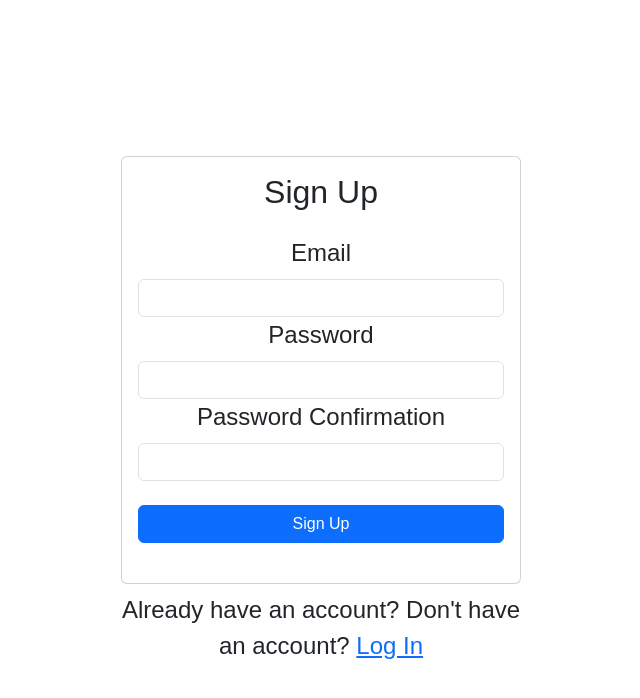
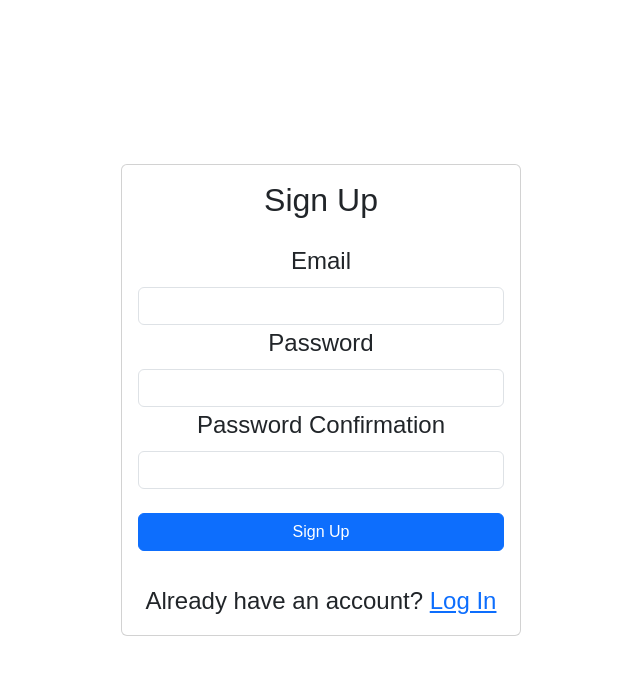
Before and after one commit to WVU-CS230-2024-01-Group13/ArcadeArchive, a React (Create React App) app: page /signup in a window 1280 px wide. Shown: the top 698 px of the page, without its empty margins (319-959 px from the left). Built offline with nearby package versions, Linux system fonts and the light colour scheme; no server answers.

Commit message:
Slight changes
Slight changes for looks

```diff
--- a/src/content/Login.js
+++ b/src/content/Login.js
@@ -2,6 +2,7 @@ import React,{ useRef, useState } from "react"
 import { Form, Button, Card, Alert } from "react-bootstrap"
 import { useAuth } from '../contexts/AuthContext'
 import { Link, useNavigate } from "react-router-dom"
+import './login.css';
 
 export default function Login() {
     const emailRef = useRef()
@@ -46,12 +47,13 @@ export default function Login() {
 
                     {error && <Alert variant='danger'>{error}</Alert>}
                 </Form>
+                <div className='w-100 text-center mt-2'>
+                    Don't have an account? <Link to="/signup">Sign Up</Link>
+                </div>
             </Card.Body>
         </Card>
 
-        <div className='w-100 text-center mt-2'>
-            Don't have an account? <Link to="/signup">Sign Up</Link>
-        </div>
+
     </>
   )
 }
--- a/src/content/Signup.js
+++ b/src/content/Signup.js
@@ -55,13 +55,13 @@ export default function Signup() {
 
                     {error && <Alert variant='danger'>{error}</Alert>}
                 </Form>
+                <div className='w-100 text-center mt-2'>
+                    Already have an account? <Link to="/login">Log In</Link>
+                </div>
             </Card.Body>
         </Card>
 
-        <div className='w-100 text-center mt-2'>
-            Already have an account?
-            Don't have an account? <Link to="/login">Log In</Link>
-        </div>
+
     </>
   )
 }
--- a/src/content/login.css
+++ b/src/content/login.css
@@ -3,7 +3,7 @@ body {
     margin: 0;
     padding: 0;
     background-color: rgba(255, 255, 255, 0.6);
-    background-image: url('./../video-game-collage-wallpaper-preview.jpg');
+    background-image: url('video-game-collage-wallpaper-preview.jpg');
     background-blend-mode: lighten;
   }
 
```
Also changed, not shown: src/content/video-game-collage-wallpaper-preview.jpg (added).
